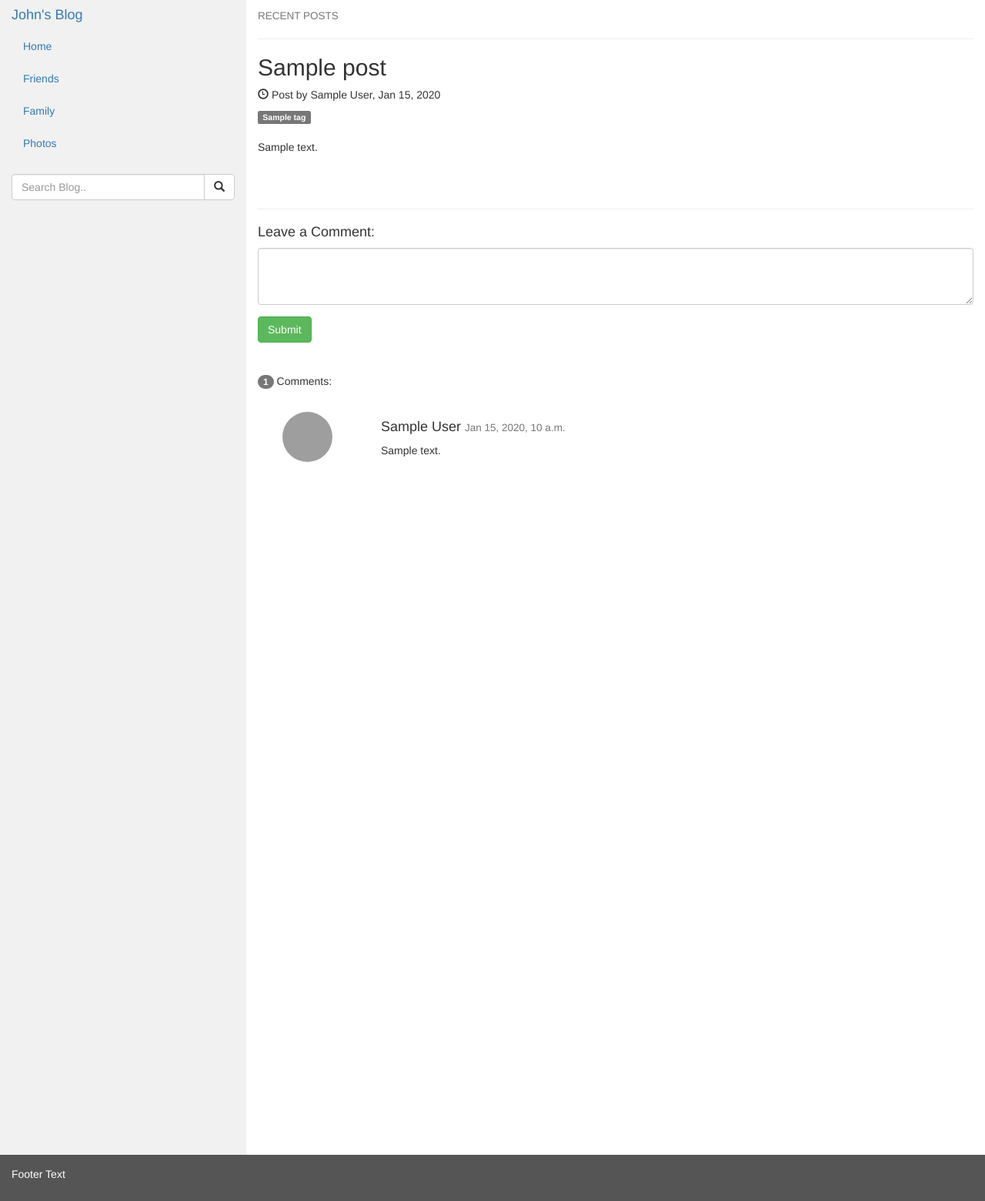
After one commit to roman985475612/Simple-Blog, a Django app: page /post/1/ in a window 1280 px wide. The commit adds this page. Shown: the whole page at 77% size. Run offline with Django 3.2, Linux system fonts and the light colour scheme; tables that the repository leaves empty hold one stand-in row (values such as "Sample post"); some libraries are stand-ins or nearby versions; grey boxes are pictures that could not be loaded.

Commit message:
Task # 04 - complete: (1) Added url route (2) Added view (3) Added template (4) Added link (5) Testing

```diff
--- a/blog/static/style.css
+++ b/blog/static/style.css
@@ -26,3 +26,7 @@ footer {
     height: auto;
   }
 }
+
+a:hover {
+  text-decoration: none;
+}
--- a/blog/templates/blog/base.html
+++ b/blog/templates/blog/base.html
@@ -8,17 +8,16 @@
   <meta name="viewport" content="width=device-width, initial-scale=1">
   {% bootstrap_css %}
   {% bootstrap_javascript %}
-  <link rel="stylesheet" href="{% static "style.css"%}">
+  <link rel="stylesheet" href="{% static 'style.css' %}">
 </head>
 <body>
+  {% url 'blog:index' as idx %}
   <div class="container-fluid">
     <div class="row content">
-
-      <nav>
       <div class="col-sm-3 sidenav">
-          <h4>John's Blog</h4>
+        <h4><a href="{{ idx }}">John's Blog</a></h4>
         <ul class="nav nav-pills nav-stacked">
-            <li class="active"><a href="#section1">Home</a></li>
+          <li {% if request.path == idx %}class="active"{% endif %}><a href="{{ idx }}">Home</a></li>
           <li><a href="#section2">Friends</a></li>
           <li><a href="#section3">Family</a></li>
           <li><a href="#section3">Photos</a></li>
@@ -32,11 +31,8 @@
           </span>
         </div>
       </div>
-      </nav>
 
-      <section>
       {% block content %}{% endblock %}
-      </section>
 
     </div>
   </div>
--- /dev/null
+++ b/blog/templates/blog/post_detail.html
@@ -0,0 +1,44 @@
+{% extends "blog/base.html" %}
+
+{% block title %}{{ post.title }}{% endblock %}
+
+{% block content %}
+<div class="col-sm-9">
+  <h4><small>RECENT POSTS</small></h4>
+  <hr>
+  <h2>{{ post.title }}</h2>
+  <h5><span class="glyphicon glyphicon-time"></span> Post by {{ post.author|title }}, {{ post.upd_date|date:"M d, Y" }}</h5>
+  {% for tag in post.tags.all %}
+      <span class="label label-{{ tag.color }}">{{ tag.title }}</span>
+  {% endfor %}
+  <br><br>
+  <p>{{ post.text }}</p>
+  <br><br>
+  <hr>
+
+  <h4>Leave a Comment:</h4>
+  <form role="form">
+    <div class="form-group">
+      <textarea class="form-control" rows="3" required></textarea>
+    </div>
+    <button type="submit" class="btn btn-success">Submit</button>
+  </form>
+  <br><br>
+
+  <p><span class="badge">{{ post.comment_set.count }}</span> Comments:</p><br>
+
+  <div class="row">
+    {% for comment in post.comment_set.all %}
+      <div class="col-sm-2 text-center">
+        <img src="bandmember.jpg" class="img-circle" height="65" width="65" alt="Avatar">
+      </div>
+      <div class="col-sm-10">
+        <h4>{{ comment.author|title }} <small>{{ comment.pub_date|date:"M d, Y, P" }}</small></h4>
+        <p>{{ comment.text }}</p>
+        <br>
+      </div>
+    {% endfor %}
+  </div>
+
+</div>
+{% endblock %}
--- a/blog/templates/blog/post_list.html
+++ b/blog/templates/blog/post_list.html
@@ -5,8 +5,8 @@
         {% for post in object_list %}
             <h4><small>RECENT POSTS</small></h4>
             <hr>
-            <h2>{{ post.title }}</h2>
-            <h5><span class="glyphicon glyphicon-time"></span> Post by {{ post.author }}, {{ post.upd_date }}</h5>
+            <h2><a href="{% url 'blog:post_detail' post.id %}">{{ post.title }}</a></h2>
+            <h5><span class="glyphicon glyphicon-time"></span> Post by {{ post.author|title }}, {{ post.upd_date|date:"M d, Y" }}</h5>
             {% for tag in post.tags.all %}
                 <span class="label label-{{ tag.color }}">{{ tag.title }}</span>
             {% endfor %}
--- a/blog/urls.py
+++ b/blog/urls.py
@@ -1,9 +1,10 @@
 from django.conf.urls import url
 
-from .views import PostListView
+from .views import PostListView, PostDetailView
 
 app_name = 'blog'
 
 urlpatterns = [
     url('^$', PostListView.as_view(), name='index'),
+    url('^post/(?P<pk>\d+)/$', PostDetailView.as_view(), name='post_detail'),
 ]
--- a/blog/views.py
+++ b/blog/views.py
@@ -1,7 +1,12 @@
-from django.views.generic import ListView
+from django.views.generic import ListView, DetailView
 
 from .models import Post
 
 
 class PostListView(ListView):
     model = Post
+
+
+class PostDetailView(DetailView):
+    model = Post
+    context_object_name = 'post'
```
Also changed, not shown: blog/tests/tests_views.py (+17 -0 lines). Lines whose indentation alone changed are shown as unchanged.
